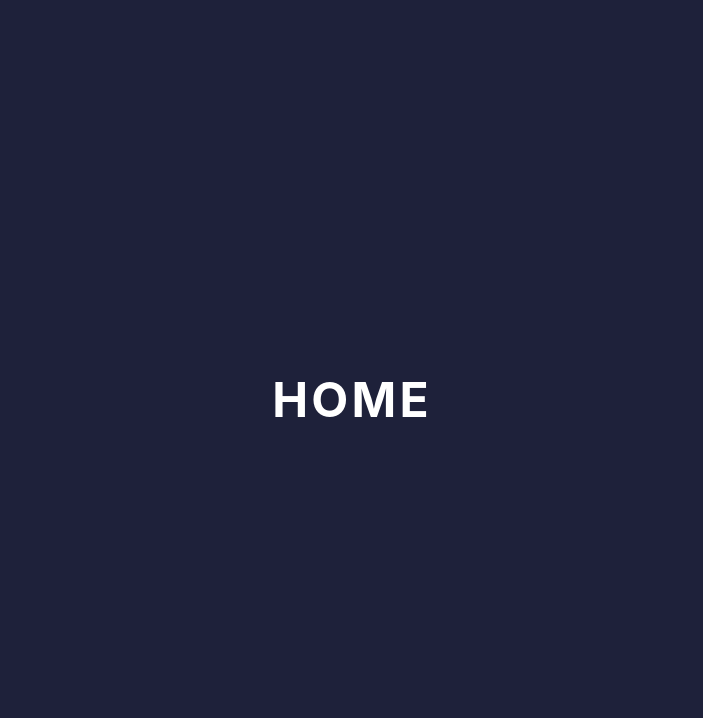
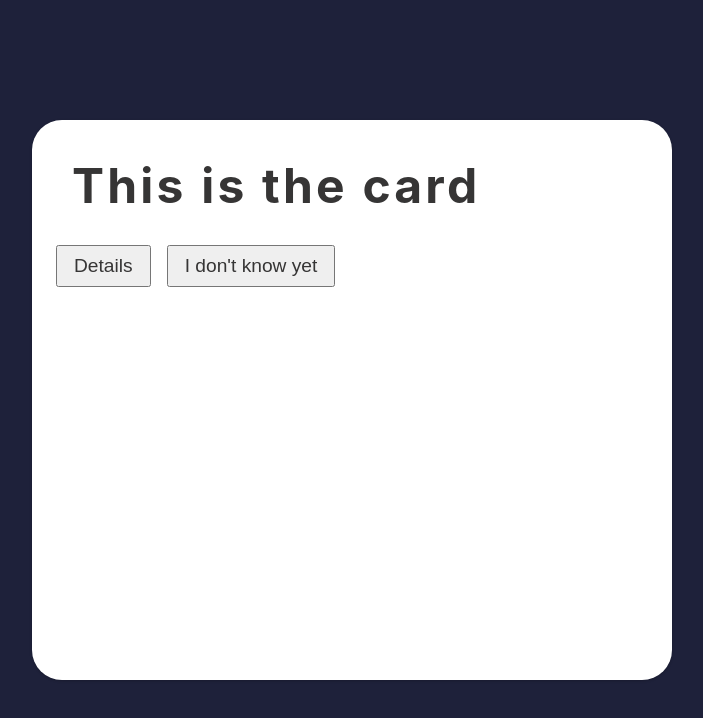
Before and after one commit to Lillviking/arbetsprov, a React (Create React App) app: page / in a window 1280 px wide. Shown: the top 718 px of the page, without its empty margins (288-991 px from the left). Built offline with nearby package versions, Linux system fonts and the light colour scheme.

Commit message:
updating home with navigation to the other pages and card component

```diff
--- a/src/pages/Home.tsx
+++ b/src/pages/Home.tsx
@@ -1,8 +1,29 @@
+import { Link, Outlet } from "react-router-dom";
+import styled from "styled-components";
+import Card from "../components/card";
+
+const Pages = styled.button`
+  color: #363535;
+  margin-top: 5%;
+  font-size: 1.2rem;
+  padding: 0.5rem 1rem;
+  margin: 0.5rem;
+`;
+
 const Home = () => {
     return (
-      <div>
-        <h1>HOME</h1>
-      </div>
+      <>
+        <Card> <h1>This is the card</h1>
+		<Link to="/details">
+          <Pages>Details</Pages>
+        </Link>
+        <Link to="/Idontknowyet">
+          <Pages>I don't know yet</Pages>
+        </Link>
+		</Card>
+
+        <Outlet />
+      </>
     );
   };
 
```
